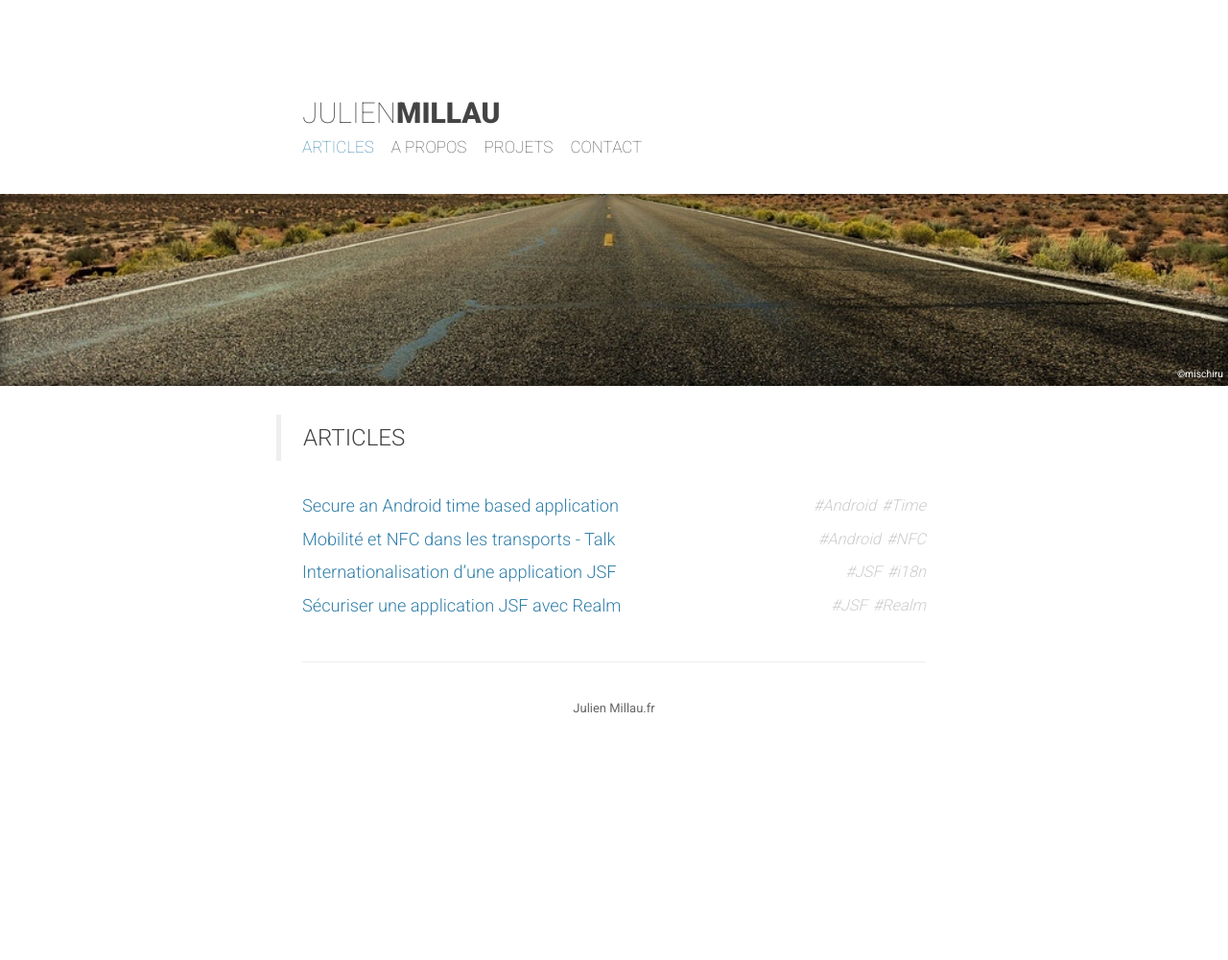
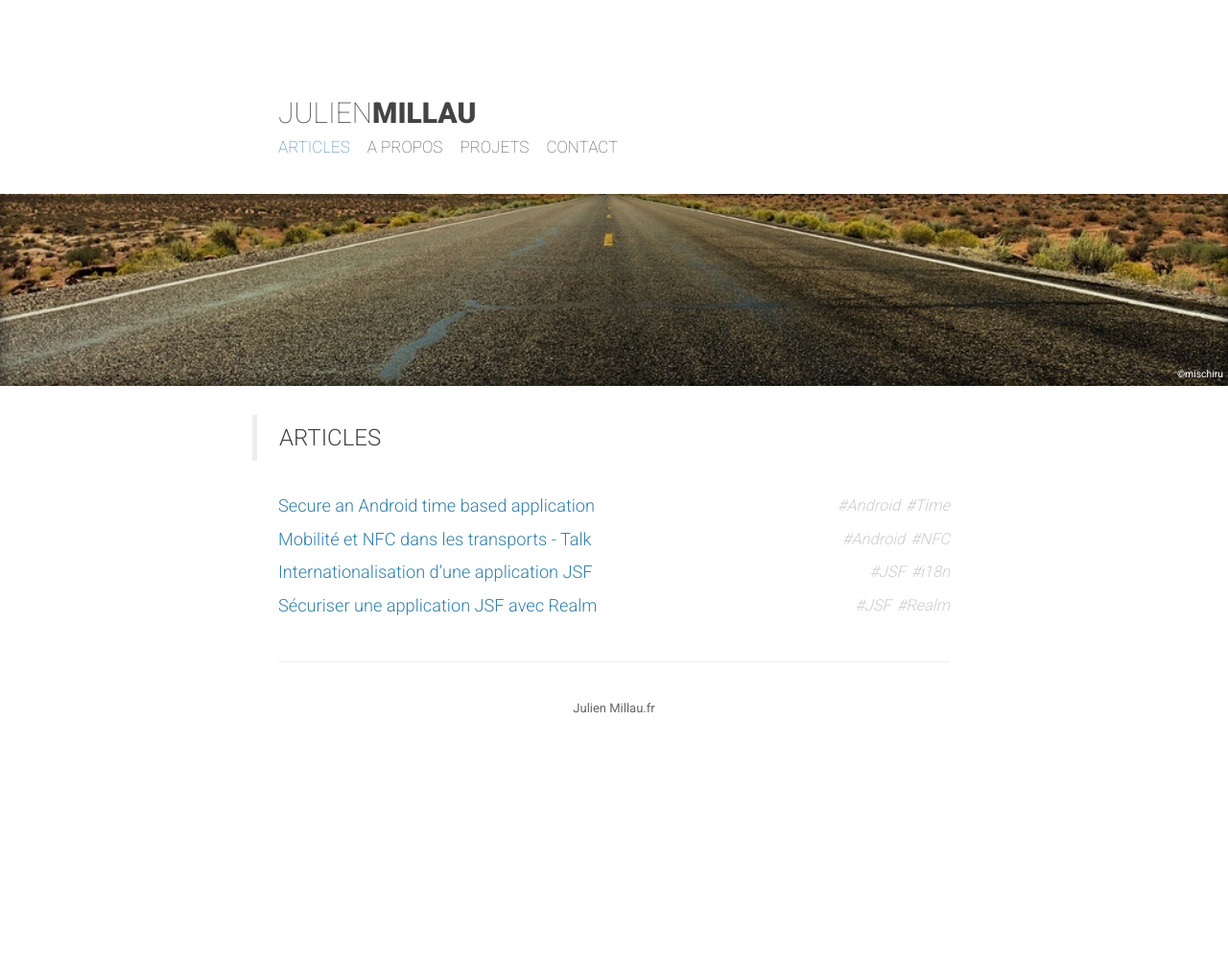
Before and after one commit to devnied/devnied.github.io, a Jekyll site: the page built from index.html, in a window 1280 px wide. Shown: the whole page at 96% size. Built offline with Jekyll 4.4.1, drawn with Linux system fonts in a browser that asks for light colours; some web fonts are replaced; Markdown is read by kramdown in place of the engine named in the settings.

Commit message:
Update content width in CSS

```diff
--- a/css/main.css
+++ b/css/main.css
@@ -115,7 +115,7 @@ header a.active{
 }
 
 nav{
-	width: 650px;
+	width: 700px;
 	margin: 0 auto;
 	padding-left: 15px;
 	padding-right: 15px;
@@ -159,7 +159,7 @@ footer{
 	padding: 40px 0;
 	border-top: 1px solid #eee;
 	text-align: center;
-	width: 650px;
+	width: 700px;
 	margin: 40px auto 40px auto;
 	text-align:center;
 	font-size:13px;
@@ -202,7 +202,7 @@ footer a{
 }
 
 .container {
-	width: 650px;
+	width: 700px;
 	margin: 0 auto;
 }
 
```
